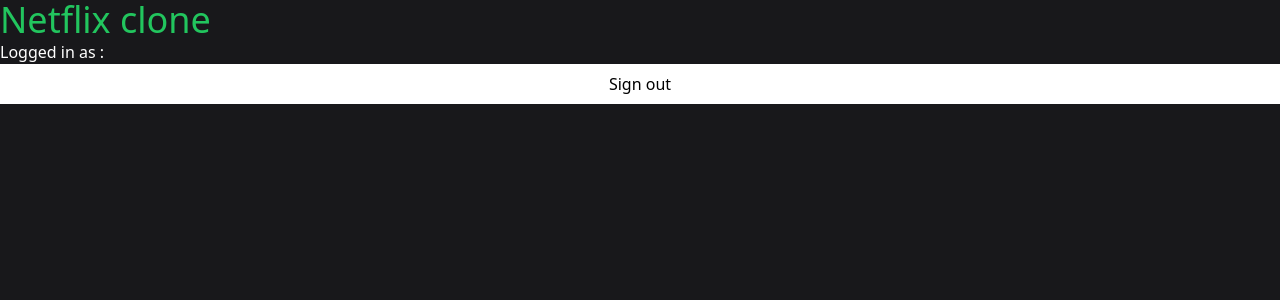
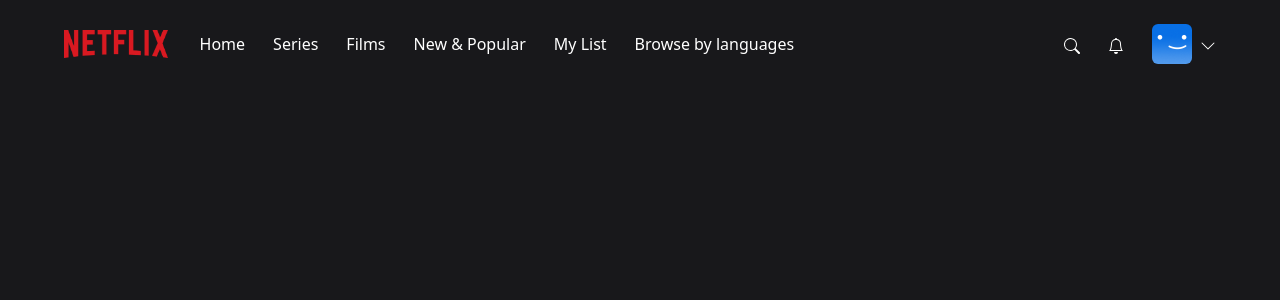
Before and after one commit to shareefhiasat/react-nextjs-prisma-mongodb-tailwind-netflix, a Next.js app: page / in a window 1280 px wide. Shown: the top 300 px of the page. Built offline with nearby package versions, Linux system fonts and the light colour scheme; no server answers; the database is empty; sample sign-in values are in the browser's storage.

Commit message:
Add Navbar component

```diff
--- /dev/null
+++ b/components/AccountMenu.tsx
@@ -0,0 +1,38 @@
+import { signOut } from "next-auth/react";
+import React from "react";
+
+interface AccountMenuProps {
+  visible?: boolean;
+}
+
+const AccountMenu: React.FC<AccountMenuProps> = ({ visible }) => {
+  if (!visible) {
+    return null;
+  }
+
+  return (
+    <div className="bg-black w-56 absolute top-14 right-0 py-5 flex-col border-2 border-gray-800 flex">
+      <div className="flex flex-col gap-3">
+        <div className="px-3 group/item flex flex-row gap-3 items-center w-full">
+          <img
+            src="/images/default-blue.png"
+            alt="user name"
+            className="w-8 rounded-md"
+          />
+          <p className="text-white text-sm group-hover/item:underline">
+            Username
+          </p>
+        </div>
+        <hr className="bg-gray-600 border-0 h-px my-4" />
+        <div
+          onClick={() => signOut()}
+          className="px-3 text-center text-white text-sm hover:underline"
+        >
+          Sign out of Netflix
+        </div>
+      </div>
+    </div>
+  );
+};
+
+export default AccountMenu;
--- /dev/null
+++ b/components/MobileMenu..tsx
@@ -0,0 +1,34 @@
+import React from "react";
+
+interface MobileMenuProps {
+  visible?: boolean;
+}
+
+const MobileMenu: React.FC<MobileMenuProps> = ({ visible }) => {
+  if (!visible) {
+    return null;
+  }
+
+  return (
+    <div className="bg-black w-56 absolute top-8 left-0 py-5 flex-col border-2 border-gray-800 flex">
+      <div className="flex flex-col gap-4">
+        <div className="px-3 text-center text-white hover:underline">Home</div>
+        <div className="px-3 text-center text-white hover:underline">
+          Series
+        </div>
+        <div className="px-3 text-center text-white hover:underline">Films</div>
+        <div className="px-3 text-center text-white hover:underline">
+          New & Popular
+        </div>
+        <div className="px-3 text-center text-white hover:underline">
+          My List
+        </div>
+        <div className="px-3 text-center text-white hover:underline">
+          Browse by languages
+        </div>
+      </div>
+    </div>
+  );
+};
+
+export default MobileMenu;
--- /dev/null
+++ b/components/Navbar.tsx
@@ -0,0 +1,97 @@
+import { useCallback, useEffect, useState } from "react";
+import MobileMenu from "./MobileMenu.";
+import NavbarItem from "./NavbarItem";
+import { BsBell, BsChevronDown, BsSearch } from "react-icons/bs";
+import AccountMenu from "./AccountMenu";
+
+const TOP_OFFSET = 66;
+
+const Navbar = () => {
+  const [showMobileMenu, setShowMobileMenu] = useState(false);
+  const [showAccountMenu, setShowAccountMenu] = useState(false);
+  const [showBackground, setShowBackground] = useState(false);
+
+  useEffect(() => {
+    /**
+     * Handles the scroll event and updates the state variable `showBackground`
+     * based on the scroll position, show background to be darker when scroll down
+     *
+     * @return {void}
+     */
+    const handleScroll = () => {
+      setShowBackground(window.scrollY >= TOP_OFFSET);
+    };
+
+    window.addEventListener("scroll", handleScroll);
+
+    return () => {
+      window.removeEventListener("scroll", handleScroll);
+    };
+  }, []);
+
+  const toggleMobileMenu = useCallback(() => {
+    setShowMobileMenu((current) => !current);
+  }, []);
+
+  const toggleAccountMenu = useCallback(() => {
+    setShowAccountMenu((current) => !current);
+  }, []);
+
+  return (
+    <nav className="w-full fixed z-40">
+      <div
+        className={`px-4 md:px-16 py-6 flex flex-row items-center transition duration-500
+      ${showBackground ? "bg-zinc-900 bg-opacity-90" : ""}
+      `}
+      >
+        <img className="h-4 lg:h-7" src="/images/logo.png" alt="logo" />
+        <div className="flex-row ml-8 gap-7 hidden lg:flex">
+          <NavbarItem label="Home" />
+          <NavbarItem label="Series" />
+          <NavbarItem label="Films" />
+          <NavbarItem label="New & Popular" />
+          <NavbarItem label="My List" />
+          <NavbarItem label="Browse by languages" />
+        </div>
+        <div
+          onClick={toggleMobileMenu}
+          className="lg:hidden flex flex-row imtes-center gap-2 ml-8 cursor-pointer relative"
+        >
+          <p className="text-white text-sm">Browse</p>
+          <BsChevronDown
+            className={`text-white transition mt-1 ${
+              showMobileMenu ? "rotate-180" : "rotate-0"
+            }`}
+            size={16}
+          />
+          <MobileMenu visible={showMobileMenu} />
+        </div>
+        <div className="flex flex-row ml-auto gap-7 items-center">
+          <div className="text-gray-200 hover:text-gray-300 cursor-pointer transition">
+            <BsSearch className="text-white transition mt-1" size={16} />
+          </div>
+          <div className="text-gray-200 hover:text-gray-300 cursor-pointer transition">
+            <BsBell className="text-white transition mt-1" size={16} />
+          </div>
+          <div
+            onClick={toggleAccountMenu}
+            className="flex flex-row items-center gap-2 cursor-pointer relative"
+          >
+            <div className="w-6 h-6 lg:w-10 lg:h-10 rounded-md overflow-hidden">
+              <img src="/images/default-blue.png" alt="profile" />
+            </div>
+            <BsChevronDown
+              className={`text-white transition mt-1 ${
+                showAccountMenu ? "rotate-180" : "rotate-0"
+              }`}
+              size={16}
+            />
+            <AccountMenu visible={showAccountMenu} />
+          </div>
+        </div>
+      </div>
+    </nav>
+  );
+};
+
+export default Navbar;
--- /dev/null
+++ b/components/NavbarItem.tsx
@@ -0,0 +1,15 @@
+import React from "react";
+
+interface NavbarItemProps {
+  label: string;
+}
+
+const NavbarItem: React.FC<NavbarItemProps> = ({ label }) => {
+  return (
+    <div className="text-white cursor-pointer hover:text-gray-300 transition">
+      <p>{label}</p>
+    </div>
+  );
+};
+
+export default NavbarItem;
--- a/pages/index.tsx
+++ b/pages/index.tsx
@@ -1,6 +1,7 @@
+import Navbar from "@/components/Navbar";
 import UserCurrentUser from "@/hooks/userCurrentUser";
 import { NextPageContext } from "next";
-import { getSession, signOut } from "next-auth/react";
+import { getSession } from "next-auth/react";
 
 export async function getServerSideProps(context: NextPageContext) {
   const session = await getSession(context);
@@ -23,11 +24,7 @@
 
   return (
     <>
-      <h1 className="text-4xl text-green-500">Netflix clone</h1>
-      <p className="text-white">Logged in as : {user?.name}</p>
-      <button className="h-10 w-full bg-white" onClick={() => signOut()}>
-        Sign out
-      </button>
+      <Navbar />
     </>
   );
 }
```
